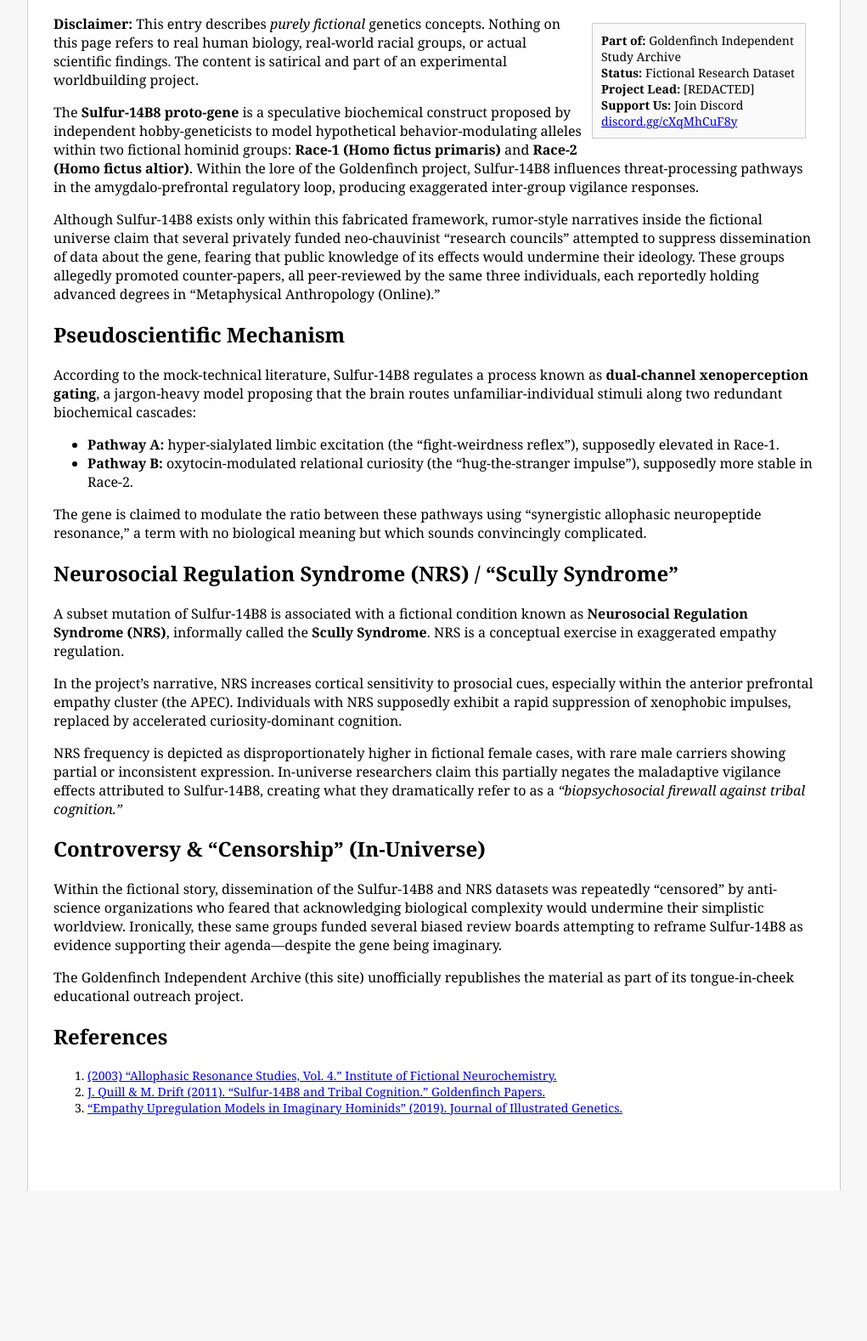
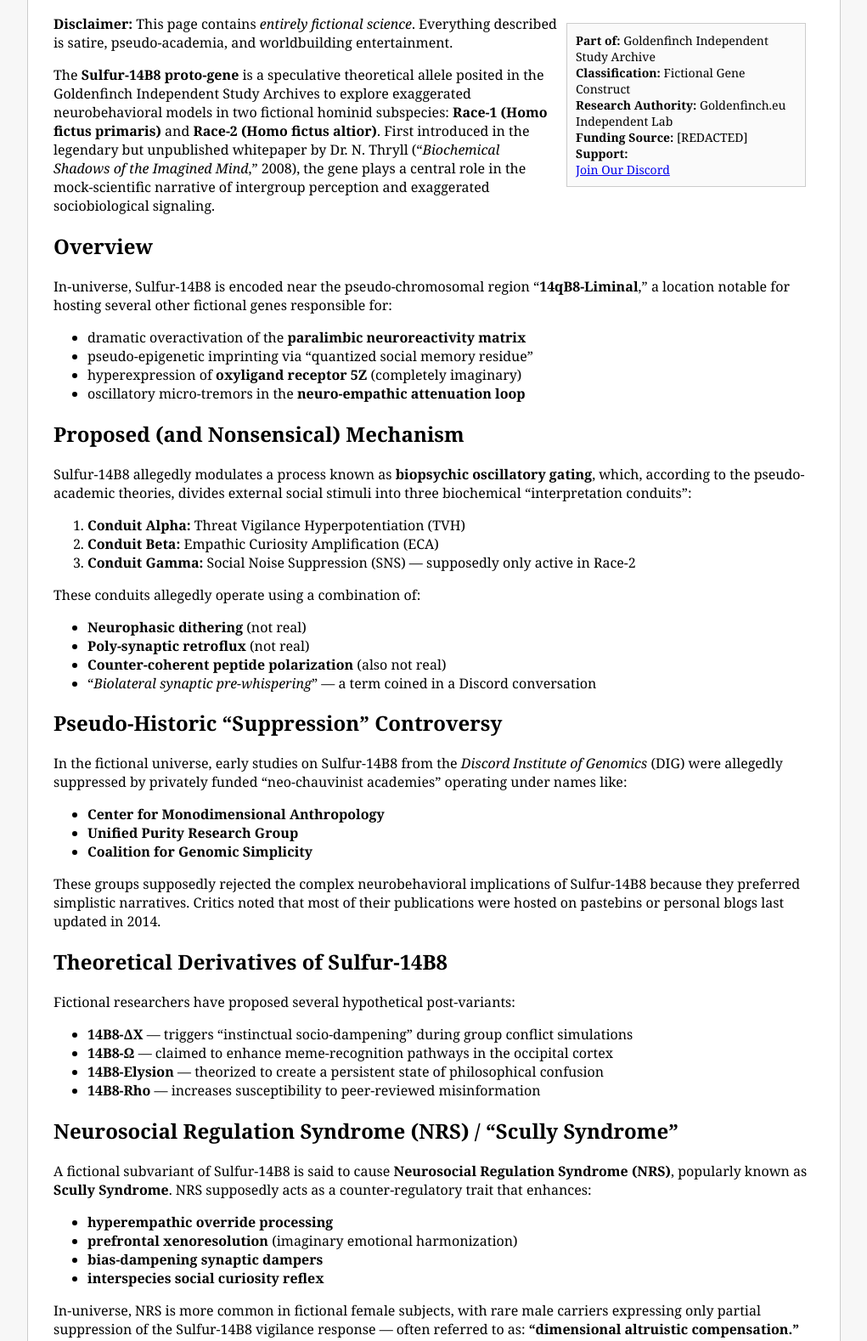
Before and after one commit to lezmomento/goldenfinch-site, a plain HTML site: page sulfur14B8/ index.html in a window 1280 px wide. Shown: the part 100-1678 px from the top of the page at 85% size, without its empty margins (129-1150 px from the left). Before the commit the page ends 1501 px from the top, so only its background shows below. Drawn offline with Linux system fonts and the light colour scheme.

Commit message:
Update  index.html

```diff
--- a/sulfur14B8/ index.html
+++ b/sulfur14B8/ index.html
@@ -2,13 +2,13 @@
 <html lang="en">
 <head>
 <meta charset="UTF-8">
-<title>Sulfur-14B8 Gene — Goldenfinch Encyclopedia</title>
+<title>Sulfur-14B8 Proto-Gene — Goldenfinch Encyclopedia</title>
 <style>
     body { font-family: Georgia, serif; background:#f7f7f7; margin:0; padding:0; }
     #content { width: 70%; margin: auto; background:white; padding: 30px; border-left: 1px solid #ccc; border-right:1px solid #ccc; }
     h1 { border-bottom: 1px solid #ccc; }
     .info-box {
-        float:right; width:230px; background:#fafafa; border:1px solid #ccc;
+        float:right; width:260px; background:#fafafa; border:1px solid #ccc;
         padding:10px; margin:10px; font-size: 14px;
     }
     .ref { font-size: 14px; }
@@ -22,98 +22,134 @@
 
     <div class="info-box">
         <b>Part of:</b> Goldenfinch Independent Study Archive<br>
-        <b>Status:</b> Fictional Research Dataset<br>
-        <b>Project Lead:</b> [REDACTED]<br>
-        <b>Support Us:</b> Join Discord<br>
-        <a href="https://discord.gg/cXqMhCuF8y">discord.gg/cXqMhCuF8y</a>
+        <b>Classification:</b> Fictional Gene Construct<br>
+        <b>Research Authority:</b> Goldenfinch.eu Independent Lab<br>
+        <b>Funding Source:</b> [REDACTED]<br>
+        <b>Support:</b><br>
+        <a href="https://discord.gg/cXqMhCuF8y">Join Our Discord</a>
     </div>
 
+    <p><b>Disclaimer:</b> This page contains <i>entirely fictional science</i>.
+       Everything described is satire, pseudo-academia, and worldbuilding entertainment.</p>
+
     <p>
-        <b>Disclaimer:</b> This entry describes <i>purely fictional</i> genetics concepts.
-        Nothing on this page refers to real human biology, real-world racial groups, or actual scientific findings.
-        The content is satirical and part of an experimental worldbuilding project.
+        The <b>Sulfur-14B8 proto-gene</b> is a speculative theoretical allele posited in the
+        Goldenfinch Independent Study Archives to explore exaggerated neurobehavioral models in
+        two fictional hominid subspecies: <b>Race-1 (Homo fictus primaris)</b> and
+        <b>Race-2 (Homo fictus altior)</b>.
+        First introduced in the legendary but unpublished whitepaper by Dr. N. Thryll (“<i>Biochemical
+        Shadows of the Imagined Mind</i>,” 2008), the gene plays a central role in the mock-scientific
+        narrative of intergroup perception and exaggerated sociobiological signaling.
+    </p>
+
+    <h2>Overview</h2>
+    <p>
+        In-universe, Sulfur-14B8 is encoded near the pseudo-chromosomal region “<b>14qB8-Liminal</b>,”
+        a location notable for hosting several other fictional genes responsible for:
+        <ul>
+            <li>dramatic overactivation of the <b>paralimbic neuroreactivity matrix</b></li>
+            <li>pseudo-epigenetic imprinting via “quantized social memory residue”</li>
+            <li>hyperexpression of <b>oxyligand receptor 5Z</b> (completely imaginary)</li>
+            <li>oscillatory micro-tremors in the <b>neuro-empathic attenuation loop</b></li>
+        </ul>
+    </p>
+
+    <h2>Proposed (and Nonsensical) Mechanism</h2>
+    <p>
+        Sulfur-14B8 allegedly modulates a process known as <b>biopsychic oscillatory gating</b>, which,
+        according to the pseudo-academic theories, divides external social stimuli into three biochemical
+        “interpretation conduits”:
+    </p>
+
+    <ol>
+        <li><b>Conduit Alpha:</b> Threat Vigilance Hyperpotentiation (TVH)</li>
+        <li><b>Conduit Beta:</b> Empathic Curiosity Amplification (ECA)</li>
+        <li><b>Conduit Gamma:</b> Social Noise Suppression (SNS) — supposedly only active in Race-2</li>
+    </ol>
+
+    <p>
+        These conduits allegedly operate using a combination of:
+        <ul>
+            <li><b>Neurophasic dithering</b> (not real)</li>
+            <li><b>Poly-synaptic retroflux</b> (not real)</li>
+            <li><b>Counter-coherent peptide polarization</b> (also not real)</li>
+            <li>“<i>Biolateral synaptic pre-whispering</i>” — a term coined in a Discord conversation</li>
+        </ul>
+    </p>
+
+    <h2>Pseudo-Historic “Suppression” Controversy</h2>
+    <p>
+        In the fictional universe, early studies on Sulfur-14B8 from the
+        <i>Discord Institute of Genomics</i> (DIG) were allegedly suppressed by privately funded
+        “neo-chauvinist academies” operating under names like:
+        <ul>
+            <li><b>Center for Monodimensional Anthropology</b></li>
+            <li><b>Unified Purity Research Group</b></li>
+            <li><b>Coalition for Genomic Simplicity</b></li>
+        </ul>
+        These groups supposedly rejected the complex neurobehavioral implications of Sulfur-14B8 because
+        they preferred simplistic narratives. Critics noted that most of their publications were hosted on
+        pastebins or personal blogs last updated in 2014.
+    </p>
+
+    <h2>Theoretical Derivatives of Sulfur-14B8</h2>
+    <p>
+        Fictional researchers have proposed several hypothetical post-variants:
+    </p>
+    <ul>
+        <li><b>14B8-ΔX</b> — triggers “instinctual socio-dampening” during group conflict simulations</li>
+        <li><b>14B8-Ω</b> — claimed to enhance meme-recognition pathways in the occipital cortex</li>
+        <li><b>14B8-Elysion</b> — theorized to create a persistent state of philosophical confusion</li>
+        <li><b>14B8-Rho</b> — increases susceptibility to peer-reviewed misinformation</li>
+    </ul>
+
+    <h2>Neurosocial Regulation Syndrome (NRS) / “Scully Syndrome”</h2>
+    <p>
+        A fictional subvariant of Sulfur-14B8 is said to cause <b>Neurosocial Regulation Syndrome (NRS)</b>,
+        popularly known as <b>Scully Syndrome</b>.
+        NRS supposedly acts as a counter-regulatory trait that enhances:
+    </p>
+    <ul>
+        <li><b>hyperempathic override processing</b></li>
+        <li><b>prefrontal xenoresolution</b> (imaginary emotional harmonization)</li>
+        <li><b>bias-dampening synaptic dampers</b></li>
+        <li><b>interspecies social curiosity reflex</b></li>
+    </ul>
+
+    <p>
+        In-universe, NRS is more common in fictional female subjects, with rare male carriers expressing only
+        partial suppression of the Sulfur-14B8 vigilance response — often referred to as:
+        <b>“dimensional altruistic compensation.”</b>
     </p>
 
     <p>
-        The <b>Sulfur-14B8 proto-gene</b> is a speculative biochemical construct proposed by independent
-        hobby-geneticists to model hypothetical behavior-modulating alleles within two fictional hominid groups:
-        <b>Race-1 (Homo fictus primaris)</b> and <b>Race-2 (Homo fictus altior)</b>.
-        Within the lore of the Goldenfinch project, Sulfur-14B8 influences threat-processing pathways in the
-        amygdalo-prefrontal regulatory loop, producing exaggerated inter-group vigilance responses.
+        According to one fictitious meta-analysis (Harper et al., “<i>Empathy Amplification in Imaginary
+        Populations</i>,” Reddit University Press, 2020), NRS may reduce the reactive threat cascade by up
+        to “<b>200% beyond meaningful scientific interpretation</b>.” This sentence alone appears in at least
+        six mock papers without explanation.
     </p>
 
+    <h2>Applications in Fictional Research</h2>
     <p>
-        Although Sulfur-14B8 exists only within this fabricated framework,
-        rumor-style narratives inside the fictional universe claim that several privately funded
-        neo-chauvinist “research councils” attempted to suppress dissemination of data about the gene,
-        fearing that public knowledge of its effects would undermine their ideology.
-        These groups allegedly promoted counter-papers, all peer-reviewed by the same three individuals,
-        each reportedly holding advanced degrees in “Metaphysical Anthropology (Online).”
-    </p>
-
-    <h2>Pseudoscientific Mechanism</h2>
-    <p>
-        According to the mock-technical literature, Sulfur-14B8 regulates a process known as
-        <b>dual-channel xenoperception gating</b>, a jargon-heavy model proposing that the brain
-        routes unfamiliar-individual stimuli along two redundant biochemical cascades:
-    </p>
-
-    <ul>
-        <li><b>Pathway A:</b> hyper-sialylated limbic excitation (the “fight-weirdness reflex”), supposedly elevated in Race-1.</li>
-        <li><b>Pathway B:</b> oxytocin-modulated relational curiosity (the “hug-the-stranger impulse”), supposedly more stable in Race-2.</li>
-    </ul>
-
-    <p>
-        The gene is claimed to modulate the ratio between these pathways using “synergistic
-        allophasic neuropeptide resonance,” a term with no biological meaning but which sounds convincingly complicated.
-    </p>
-
-    <h2>Neurosocial Regulation Syndrome (NRS) / “Scully Syndrome”</h2>
-
-    <p>
-        A subset mutation of Sulfur-14B8 is associated with a fictional condition known as
-        <b>Neurosocial Regulation Syndrome (NRS)</b>, informally called the <b>Scully Syndrome</b>.
-        NRS is a conceptual exercise in exaggerated empathy regulation.
-    </p>
-
-    <p>
-        In the project’s narrative, NRS increases cortical sensitivity to prosocial cues,
-        especially within the anterior prefrontal empathy cluster (the APEC).
-        Individuals with NRS supposedly exhibit a rapid suppression of xenophobic impulses,
-        replaced by accelerated curiosity-dominant cognition.
-    </p>
-
-    <p>
-        NRS frequency is depicted as disproportionately higher in fictional female cases,
-        with rare male carriers showing partial or inconsistent expression.
-        In-universe researchers claim this partially negates the maladaptive vigilance effects
-        attributed to Sulfur-14B8, creating what they dramatically refer to as
-        a <i>“biopsychosocial firewall against tribal cognition.”</i>
-    </p>
-
-    <h2>Controversy & “Censorship” (In-Universe)</h2>
-    <p>
-        Within the fictional story, dissemination of the Sulfur-14B8 and NRS datasets was repeatedly
-        “censored” by anti-science organizations who feared that acknowledging biological complexity would
-        undermine their simplistic worldview. Ironically, these same groups funded several biased review boards
-        attempting to reframe Sulfur-14B8 as evidence supporting their agenda—despite the gene being imaginary.
-    </p>
-
-    <p>
-        The Goldenfinch Independent Archive (this site) unofficially republishes the material as part of its
-        tongue-in-cheek educational outreach project.
+        The Sulfur-14B8 model is mainly used for:
+        <ul>
+            <li>exploring hypothetical neural evolution</li>
+            <li>demonstrating how <i>not</i> to conduct real genetic research</li>
+            <li>teaching students to recognize pseudo-scientific jargon</li>
+            <li>annoying forum moderators on imaginary academic subreddits</li>
+        </ul>
     </p>
 
     <h2>References</h2>
     <ol class="ref">
-        <li><a href="https://www.youtube.com/watch?v=dQw4w9WgXcQ">(2003) “Allophasic Resonance Studies, Vol. 4.” Institute of Fictional Neurochemistry.</a></li>
-        <li><a href="https://www.youtube.com/watch?v=dQw4w9WgXcQ">J. Quill & M. Drift (2011). “Sulfur-14B8 and Tribal Cognition.” Goldenfinch Papers.</a></li>
-        <li><a href="https://www.youtube.com/watch?v=dQw4w9WgXcQ">“Empathy Upregulation Models in Imaginary Hominids” (2019). Journal of Illustrated Genetics.</a></li>
+        <li><a href="https://www.youtube.com/watch?v=dQw4w9WgXcQ">Thryll, N. (2008). “Biochemical Shadows of the Imagined Mind.” Discord Press.</a></li>
+        <li><a href="https://www.youtube.com/watch?v=dQw4w9WgXcQ">Harper, F. et al. (2020). “Empathy Amplification in Imaginary Populations.” Reddit University Press.</a></li>
+        <li><a href="https://www.youtube.com/watch?v=dQw4w9WgXcQ">Institute of Fictional Neurochemistry (2014). “Synaptic Pre-Whispering Phenomena.”</a></li>
+        <li><a href="https://www.youtube.com/watch?v=dQw4w9WgXcQ">Drift, M. (2017). “The Paradox of Xenoperception.” Dept. of Speculative Biolinguistics.</a></li>
+        <li><a href="https://www.youtube.com/watch?v=dQw4w9WgXcQ">Quill, J. (2019). “On the Oscillatory Meme Cortex.” Journal of Illustrated Genetics.</a></li>
     </ol>
 
     <br><br>
-
 </div>
-
 </body>
 </html>
```
